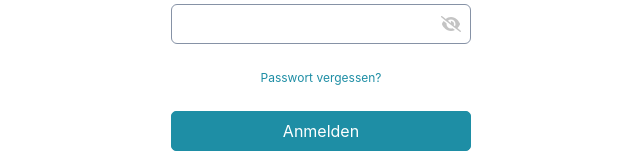
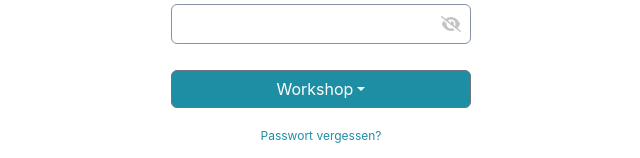
Before and after one commit to abnish-gogroup/goparts-huk, a React (Create React App) app: page / in a window 1280 px wide. Shown: the part 642-800 px from the top of the page, without its empty margins (319-959 px from the left). Built offline with nearby package versions, Linux system fonts and the light colour scheme.

Commit message:
authType DD in login

```diff
--- a/src/stylesheets/login.scss
+++ b/src/stylesheets/login.scss
@@ -159,3 +159,18 @@ body {
   font-size: 12px;
   text-align: center;
 }
+
+.dropdown-container {
+  margin-top: 16px;
+  margin-bottom: 4px;
+  width: 100%;
+
+  .btn-secondary,
+  .show {
+    width: 100%;
+  }
+
+  .btn-secondary {
+    background-color: #1e8ea5;
+  }
+}
--- a/src/workshops/workshop_auth/Login.jsx
+++ b/src/workshops/workshop_auth/Login.jsx
@@ -4,6 +4,7 @@ import '../../stylesheets/commonStyles.scss';
 import '../../stylesheets/login.scss';
 import { FontAwesomeIcon } from '@fortawesome/react-fontawesome';
 import { faEye, faEyeSlash } from '@fortawesome/free-solid-svg-icons';
+import { Dropdown } from 'react-bootstrap';
 
 function Login() {
   const [userCred, setUserCred] = useState({ userName: '', password: '' });
@@ -11,6 +12,7 @@ function Login() {
   const [isError, setIsError] = useState({ userName: false, password: false });
   const userLoginDetails = { userName: 'goparts', password: 'goparts@543&' };
   const navigate = useNavigate();
+  const [selectedValue, setSelectedValue] = useState('');
 
   useEffect(() => {
     if (localStorage.getItem('loginDetails')) {
@@ -50,6 +52,10 @@ function Login() {
     setIsEye(!isEye);
   }
 
+  const handleSelect = (eventKey) => {
+    setSelectedValue(eventKey);
+  };
+
   return (
     <div className='main_container_login'>
       <div className='txt_c padt_85 dfx'>
@@ -85,6 +91,16 @@ function Login() {
               {isEye ? <FontAwesomeIcon icon={faEye} onClick={handleTogglePassword} className='eye_style' /> : <FontAwesomeIcon icon={faEyeSlash} onClick={handleTogglePassword} className='eye_style' />}
             </div>
           </div>
+          <Dropdown onSelect={handleSelect} value={selectedValue} className="dropdown-container">
+            <Dropdown.Toggle variant="secondary" id="dropdown-basic">
+              {selectedValue || 'Workshop'}
+            </Dropdown.Toggle>
+            <Dropdown.Menu>
+              <Dropdown.Item eventKey="Workshop">Workshop</Dropdown.Item>
+              <Dropdown.Item eventKey="Insurance">Insurance</Dropdown.Item>
+              <Dropdown.Item eventKey="Parts Dealer">Parts Dealer</Dropdown.Item>
+            </Dropdown.Menu>
+          </Dropdown>
           <small
             className='forgot_password cp fs_12 theme_clr'>
             Passwort vergessen?
```
